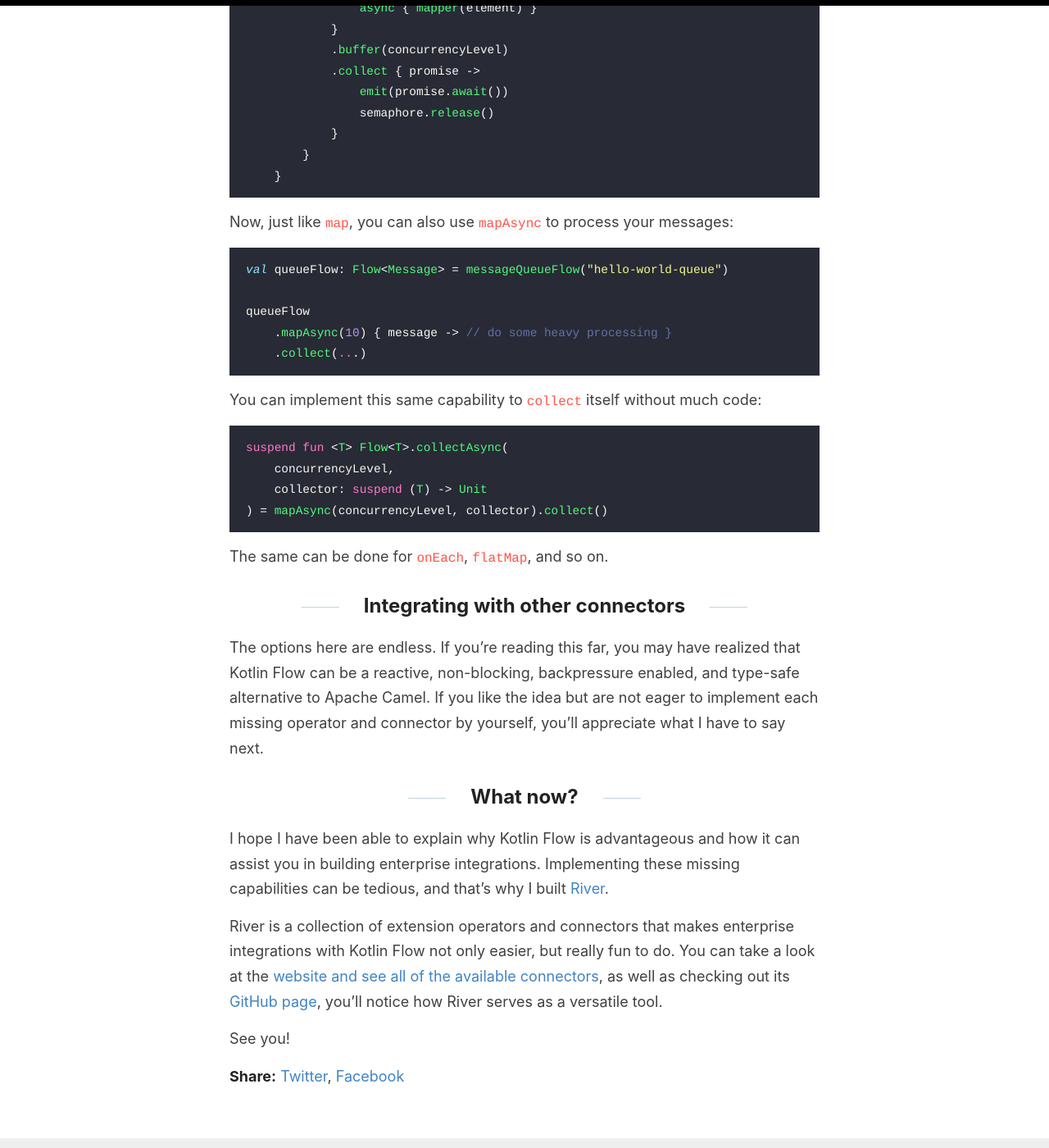
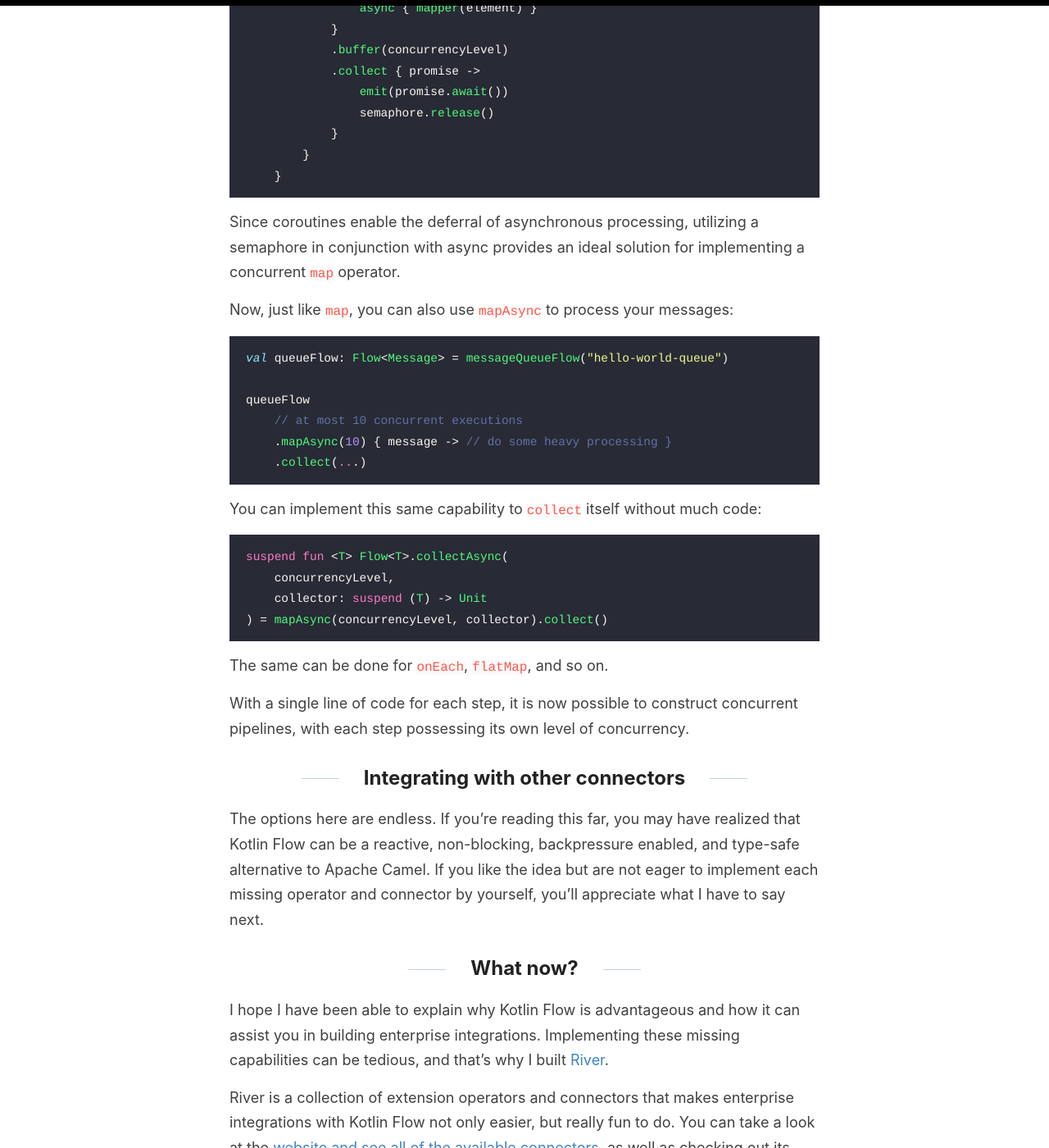
Before and after one commit to gabfssilva/gabfssilva.github.io, a Jekyll site: the page built from _posts/2023-09-23-kotin-flow-as-an-enterprise-integration-tool.md, in a window 1280 px wide and 1400 px high, scrolled down 4299 px. Shown: the whole window at 82% size. Built offline with Jekyll 4.4.1, drawn with Linux system fonts in a browser that asks for light colours; some of the changed text lies outside the part shown.

Commit message:
Update 2023-09-23-kotin-flow-as-an-enterprise-integration-tool.md

````diff
--- a/_posts/2023-09-23-kotin-flow-as-an-enterprise-integration-tool.md
+++ b/_posts/2023-09-23-kotin-flow-as-an-enterprise-integration-tool.md
@@ -29,7 +29,7 @@ queueFlow
     .collect { order -> log.info { "Order is successfully saved with id ${order.id}" } }
 ```
 
-You can make the processing concurrent by using `**flatMapMerge**`, but it's more verbose and you lose the original order of the elements.
+You can make the processing concurrent by using `flatMapMerge`, but it's more verbose and you lose the original order of the elements.
 
 In addition to concurrency, implementing operators for chunking messages, splitting elements, and processing until timeouts complete are tasks you'll likely need to handle yourself.
 
@@ -120,12 +120,15 @@ fun <T, R> Flow<T>.mapAsync(
     }
 ```
 
+Since coroutines enable the deferral of asynchronous processing, utilizing a semaphore in conjunction with async provides an ideal solution for implementing a concurrent `map` operator.
+
 Now, just like `map`, you can also use `mapAsync` to process your messages:
 
 ```kotlin
 val queueFlow: Flow<Message> = messageQueueFlow("hello-world-queue")
 
 queueFlow
+    // at most 10 concurrent executions
     .mapAsync(10) { message -> // do some heavy processing }
     .collect(...)
 ```
@@ -141,6 +144,8 @@ suspend fun <T> Flow<T>.collectAsync(
 
 The same can be done for `onEach`, `flatMap`, and so on.
 
+With a single line of code for each step, it is now possible to construct concurrent pipelines, with each step possessing its own level of concurrency.
+
 ## Integrating with other connectors
 
 The options here are endless. If you're reading this far, you may have realized that Kotlin Flow can be a reactive, non-blocking, backpressure enabled, and type-safe alternative to Apache Camel. If you like the idea but are not eager to implement each missing operator and connector by yourself, you'll appreciate what I have to say next.
````
